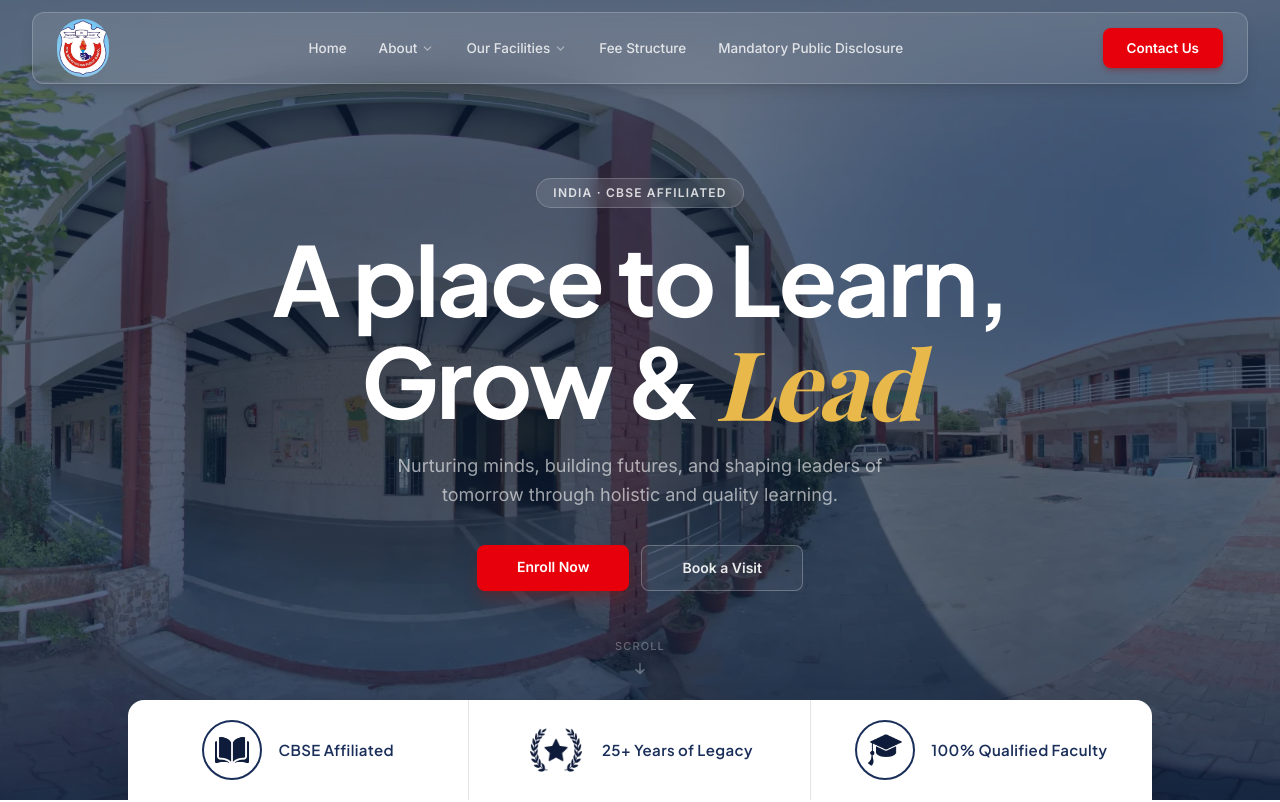
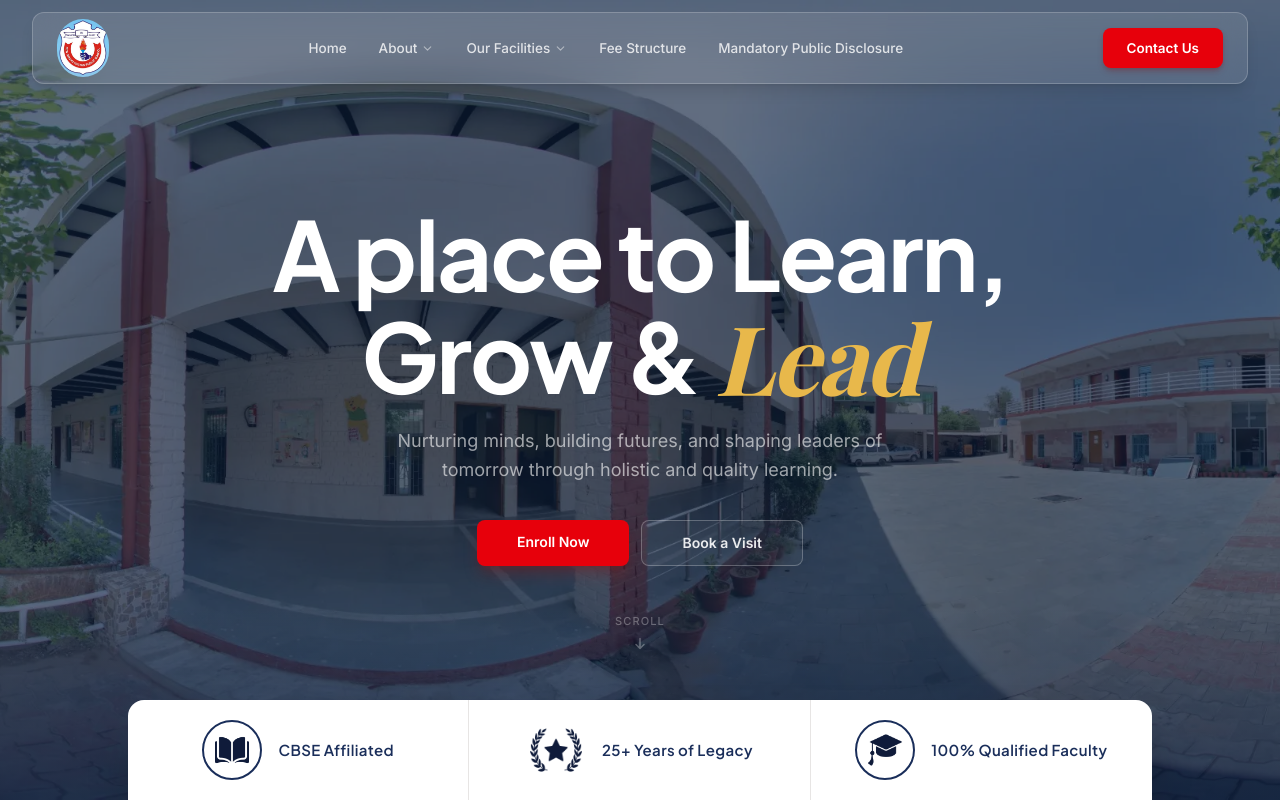
Before and after one commit to Mohammad-agha-hub/nsk-school, a Next.js app: page / in a window 1280 px wide. Shown: the top 802 px of the page. Built offline with nearby package versions, Linux system fonts and the light colour scheme; a web font is replaced by a local one.

Commit message:
removed cbse

```diff
--- a/components/Hero.tsx
+++ b/components/Hero.tsx
@@ -112,15 +112,7 @@ export default function LandingPage() {
             initial="hidden"
             animate="show"
           >
-            {/* Eyebrow badge */}
-            <motion.span
-              variants={heroItem}
-              className="mb-5 inline-flex items-center gap-2 bg-white/10 border border-white/20 backdrop-blur-sm text-white/80 text-xs font-semibold tracking-widest uppercase px-4 py-1.5 rounded-full"
-            >
-              India · CBSE Affiliated
-            </motion.span>
-
-            <motion.h1
+         <motion.h1
               variants={heroItem}
               className="font-heading text-white text-5xl sm:text-6xl md:text-7xl lg:text-8xl font-bold leading-[1.05] tracking-tight"
             >
```
